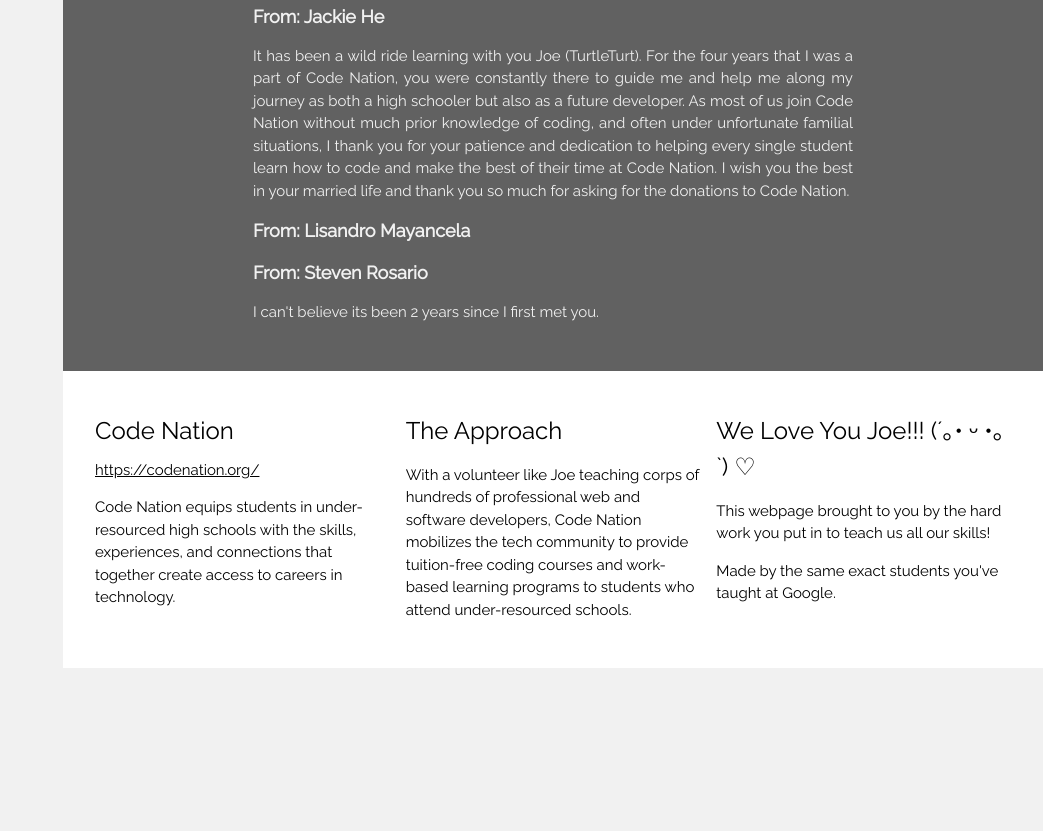
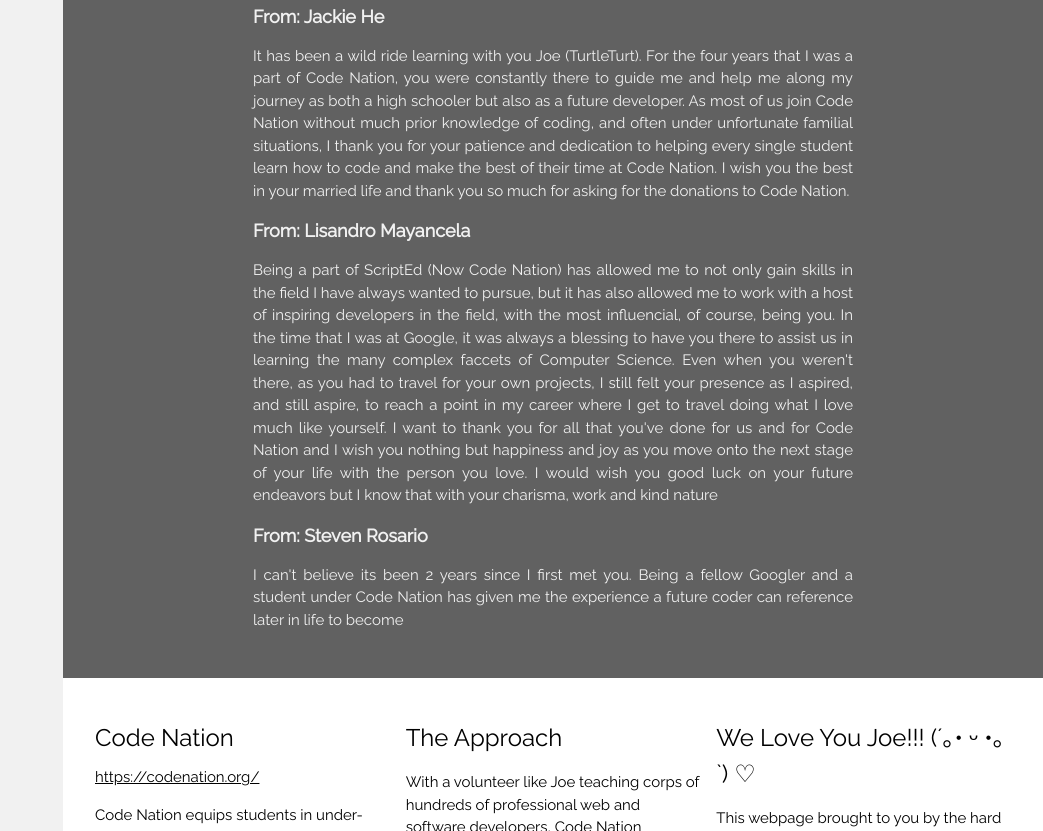
Before and after one commit to Jhe0031/joe-wedding, a plain HTML site: page main.html in a window 1280 px wide. Shown: the part 1322-2153 px from the top of the page, without its empty margins (237-1280 px from the left). Before the commit the page ends 1990 px from the top, so only its background shows below. Drawn offline with nearby package versions, Linux system fonts and the light colour scheme.

Commit message:
Some changes

```diff
--- a/main.html
+++ b/main.html
@@ -37,7 +37,7 @@
       <div class="text_middle">
         <h1 class="w3-jumbo w3-animate-top">CONGRATULATIONS JOE</h1>
         <hr class="w3-border-grey" style="margin:auto;width:40%">
-        <p class="w3-large w3-center">From your young Googler students</p>
+        <p class="w3-large w3-center">From your Googler students</p>
       </div>
     </div>
   </div>
@@ -98,12 +98,21 @@
 
       <h5><b>From: Lisandro Mayancela</b></h5>
       <p>
-
+        Being a part of ScriptEd (Now Code Nation) has allowed me to not only gain skills in the field I
+        have always wanted to pursue, but it has also allowed me to work with a host of inspiring developers
+        in the field, with the most influencial, of course, being you. In the time that I was at Google, it
+        was always a blessing to have you there to assist us in learning the many complex faccets of Computer
+        Science. Even when you weren't there, as you had to travel for your own projects, I still felt your
+        presence as I aspired, and still aspire, to reach a point in my career where I get to travel doing what
+        I love much like yourself. I want to thank you for all that you've done for us and for Code Nation and
+        I wish you nothing but happiness and joy as you move onto the next stage of your life with the person
+        you love. I would wish you good luck on your future endeavors but I know that with your charisma, work
+        and kind nature
       </p>
 
       <h5><b>From: Steven Rosario</b></h5>
       <p>
-        I can't believe its been 2 years since I first met you.
+        I can't believe its been 2 years since I first met you. Being a fellow Googler and a student under Code Nation has given me the experience a future coder can reference later in life to become
       </p>
     </div>
   </div>
```
Also changed, not shown: 1 other file.
